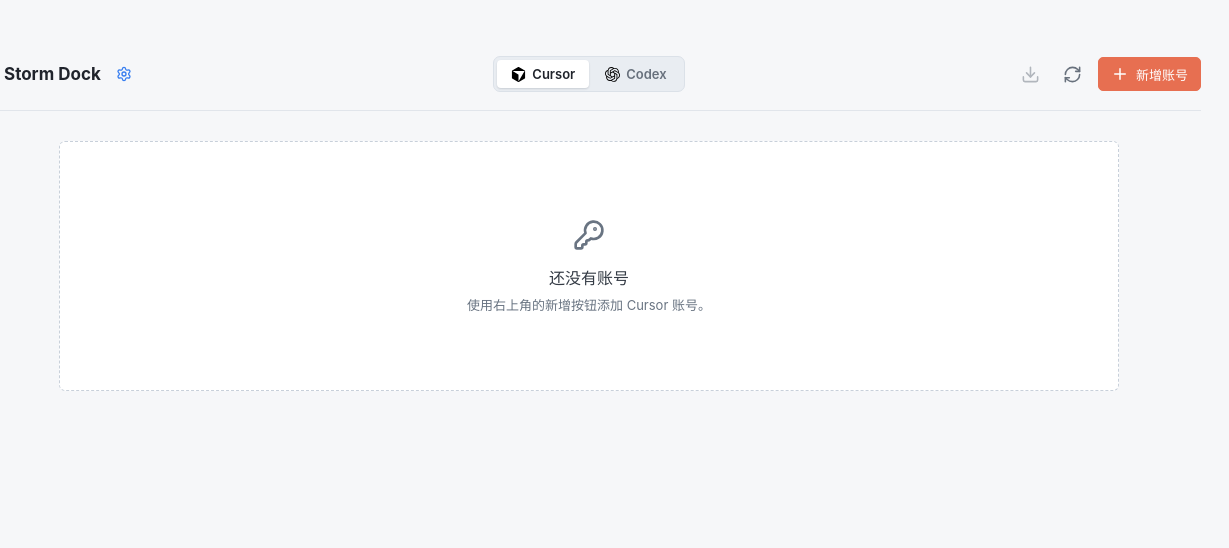
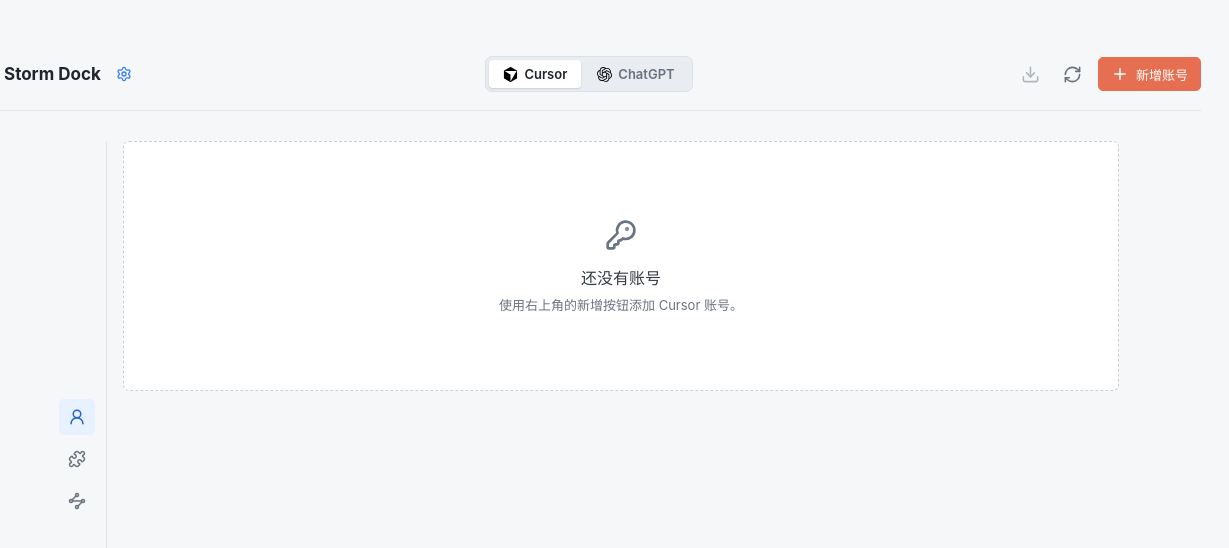
Before and after one commit to tangsj-hub/Storm-Dock, a React app: page / in a window 1280 px wide. Shown: the top 548 px of the page, 51-1280 px from the left. Built offline with nearby package versions, Linux system fonts and the light colour scheme.

Commit message:
更改页面布局

```diff
--- a/src/i18n.ts
+++ b/src/i18n.ts
@@ -5,8 +5,8 @@
   zh: { translation: {
     appName: "Storm Dock", settings: "设置", applications: "应用", refresh: "刷新本机状态", refreshing: "正在刷新本机状态与订阅信息...", refreshed: "本机状态已刷新。", subscriptionsRefreshed: "本机状态与订阅信息已刷新。", subscriptionsRefreshIncomplete: "{{reasons}}", addAccount: "新增账号",
     refreshProgress: "正在刷新账号 {{completed}}/{{total}}...", credentialMissing: "凭证缺失", refreshTokenInvalid: "{{count}} 个账号 Token已失效", refreshCredentialMissing: "{{count}} 个账号凭证缺失", refreshOtherFailed: "{{count}} 个账号刷新失败",
-    accounts: "账号管理", addAccountTitle: "新增账号", back: "返回账号列表", close: "关闭", export: "导出", exported: "账号已导出。", exportTitle: "导出 JSON", exportDescription: "导出内容包含登录凭证和会话信息，请妥善保管。", copy: "复制", copied: "已复制", download: "下载",
-    cursor: "Cursor", codex: "Codex", unsupportedTitle: "Codex 桌面端待支持", unsupportedDescription: "当前版本不会读取或改写 Codex 的登录数据。",
+    accounts: "账号管理", accountSections: "账号功能", manage: "管理", apiKeys: "API Key", plugins: "插件", mcp: "MCP", apiKeysTitle: "API Key", apiKeysDescription: "API Key 管理将在这里提供。", pluginsTitle: "插件", pluginsDescription: "插件管理将在这里提供。", mcpTitle: "MCP", mcpDescription: "MCP 配置将在这里提供。", addAccountTitle: "新增账号", back: "返回账号列表", close: "关闭", export: "导出", exported: "账号已导出。", exportTitle: "导出 JSON", exportDescription: "导出内容包含登录凭证和会话信息，请妥善保管。", copy: "复制", copied: "已复制", download: "下载",
+    cursor: "Cursor", codex: "ChatGPT", unsupportedTitle: "ChatGPT 桌面端待支持", unsupportedDescription: "当前版本不会读取或改写 ChatGPT 的登录数据。",
     emptyTitle: "还没有账号", emptyDescription: "使用右上角的新增按钮添加 Cursor 账号。", tokenInvalid: "Token已失效",
     current: "使用中", switch: "切换", retry: "重试", usage: "用量", delete: "删除", remove: "删除 {{account}}", drag: "拖动 {{account}}", viewUsage: "查看 {{account}} 的用量", exportAccount: "导出 {{account}}",
     usageTitle: "Cursor用量", usageRefresh: "刷新用量", usageLoading: "正在查询 Cursor 用量...", usageRefreshed: "用量已更新。", usagePrimary: "Cursor Models", usageOnDemand: "Other Models", usageUsed: "{{label}} 已用 {{amount}}", usageUsedWithLimit: "{{label}} 已用 {{amount}}（{{percent}}%）", usageReset: "重置日期", usageResetsIn: "将在 {{count}} 天后重置", usageResetsToday: "今天重置", usageResetPassed: "重置日期已过", usageModels: "按模型用量", usageWeekly: "近 7 天", usageWeeklyUnavailable: "近 7 天用量暂不可用。", usageNoModels: "未返回模型请求数据。", usageUnknown: "--", usageAccountMismatch: "返回的用量数据与当前账号不匹配。", usageRequests: "请求", usageUnits: "加权单位", usageCheckedAt: "更新于 {{time}}", usageEmptyTitle: "暂无用量数据", usageEmptyDescription: "刷新后将在这里保存该账号的最近一次用量。",
@@ -25,8 +25,8 @@
   en: { translation: {
     appName: "Storm Dock", settings: "Settings", applications: "Applications", refresh: "Refresh local state", refreshing: "Refreshing local state and subscription details...", refreshed: "Local state refreshed.", subscriptionsRefreshed: "Local state and subscription details refreshed.", subscriptionsRefreshIncomplete: "{{reasons}}", addAccount: "Add account",
     refreshProgress: "Refreshing accounts {{completed}}/{{total}}...", credentialMissing: "Credential missing", refreshTokenInvalid: "{{count}} token expired", refreshCredentialMissing: "{{count}} credential missing", refreshOtherFailed: "{{count}} refresh failed",
-    accounts: "Account management", addAccountTitle: "Add account", back: "Back to accounts", close: "Close", export: "Export", exported: "Accounts exported.", exportTitle: "Export JSON", exportDescription: "Exported data includes sign-in credentials and session information. Keep it secure.", copy: "Copy", copied: "Copied", download: "Download",
-    cursor: "Cursor", codex: "Codex", unsupportedTitle: "Codex desktop support is coming", unsupportedDescription: "This version does not read or change Codex sign-in data.",
+    accounts: "Account management", accountSections: "Account sections", manage: "Manage", apiKeys: "API Key", plugins: "Plugins", mcp: "MCP", apiKeysTitle: "API Key", apiKeysDescription: "API Key management will be available here.", pluginsTitle: "Plugins", pluginsDescription: "Plugin management will be available here.", mcpTitle: "MCP", mcpDescription: "MCP configuration will be available here.", addAccountTitle: "Add account", back: "Back to accounts", close: "Close", export: "Export", exported: "Accounts exported.", exportTitle: "Export JSON", exportDescription: "Exported data includes sign-in credentials and session information. Keep it secure.", copy: "Copy", copied: "Copied", download: "Download",
+    cursor: "Cursor", codex: "ChatGPT", unsupportedTitle: "ChatGPT desktop support is coming", unsupportedDescription: "This version does not read or change ChatGPT sign-in data.",
     emptyTitle: "No accounts yet", emptyDescription: "Use the Add account button to add a Cursor account.", tokenInvalid: "Token expired",
     current: "Current", switch: "Switch", retry: "Retry", usage: "Usage", delete: "Delete", remove: "Delete {{account}}", drag: "Drag {{account}}", viewUsage: "View usage for {{account}}", exportAccount: "Export {{account}}",
     usageTitle: "Cursor usage", usageRefresh: "Refresh usage", usageLoading: "Fetching Cursor usage...", usageRefreshed: "Usage updated.", usagePrimary: "Cursor Models", usageOnDemand: "Other Models", usageUsed: "{{label}} used {{amount}}", usageUsedWithLimit: "{{label}} used {{amount}} ({{percent}}%)", usageReset: "Reset date", usageResetsIn_one: "Resets in {{count}} day", usageResetsIn_other: "Resets in {{count}} days", usageResetsToday: "Resets today", usageResetPassed: "Reset date has passed", usageModels: "Usage by model", usageWeekly: "Last 7 days", usageWeeklyUnavailable: "Last 7 days usage is unavailable.", usageNoModels: "No model request data was returned.", usageUnknown: "--", usageAccountMismatch: "The returned usage data does not match this account.", usageRequests: "requests", usageUnits: "weighted units", usageCheckedAt: "Updated {{time}}", usageEmptyTitle: "No usage data yet", usageEmptyDescription: "Refresh to save the latest usage for this account here.",
--- a/src/pages/accounts/main.tsx
+++ b/src/pages/accounts/main.tsx
@@ -5,10 +5,10 @@
 import * as AlertDialog from "@radix-ui/react-alert-dialog";
 import * as Progress from "@radix-ui/react-progress";
 import * as Tabs from "@radix-ui/react-tabs";
-import { Check, ChartNoAxesCombined, Download, FileOutput, GripVertical, KeyRound, LogIn, Plus, RefreshCw, Settings, Trash2 } from "lucide-react";
+import { Check, ChartNoAxesCombined, Download, FileOutput, GripVertical, KeyRound, LogIn, Plus, Puzzle, RefreshCw, Settings, Trash2, UserRound, Waypoints } from "lucide-react";
 import { invoke } from "@tauri-apps/api/core";
 import { save } from "@tauri-apps/plugin-dialog";
-import { useEffect, useRef, useState } from "react";
+import { type ComponentType, useEffect, useRef, useState } from "react";
 import { createRoot } from "react-dom/client";
 import { useTranslation } from "react-i18next";
 import { Toast, ToastMessage } from "../../components/ToastMessage";
@@ -32,6 +32,10 @@
 };
 
 type SwitchOutcome = { restartRequired: boolean };
+type WorkspaceSection = "accounts" | "plugins" | "mcp";
+const workspaceSections: Array<{ id: WorkspaceSection; icon: ComponentType<{ "aria-hidden"?: boolean | "true" | "false"; size?: number }>; labelKey: string }> = [
+  { id: "accounts", icon: UserRound, labelKey: "accounts" }, { id: "plugins", icon: Puzzle, labelKey: "plugins" }, { id: "mcp", icon: Waypoints, labelKey: "mcp" },
+];
 
 function subscriptionLabel(account: Account, t: (key: string, options?: Record<string, unknown>) => string) {
   const plan = account.subscription.plan;
@@ -74,6 +78,7 @@
   const { t } = useTranslation();
   const [applications, setApplications] = useState<ApplicationStatus[]>([]);
   const [selected, setSelected] = useState<ApplicationKind>("cursor");
+  const [workspaceSection, setWorkspaceSection] = useState<WorkspaceSection>("accounts");
   const [accounts, setAccounts] = useState<Account[]>([]);
   const [busy, setBusy] = useState(false);
   const [refreshing, setRefreshing] = useState(false);
@@ -226,18 +231,32 @@
     try { setExportData(await invoke<unknown>("get_cursor_export_record", { id: account.id })); setExportTarget(account); }
     catch (error) { showError(error); }
   };
+  const renderSection = () => {
+    const applicationLabel = applications.find((app) => app.kind === selected)?.label ?? t(selected);
+    if (workspaceSection !== "accounts") {
+      const section = workspaceSections.find(({ id }) => id === workspaceSection)!;
+      return <div className={styles.placeholder}><h2>{applicationLabel} · {t(`${section.labelKey}Title`)}</h2><p>{t(`${section.labelKey}Description`)} </p></div>;
+    }
+    return selected === "codex" ? <div className={styles.empty}><h2>{t("unsupportedTitle")}</h2><p>{t("unsupportedDescription")}</p></div> : accounts.length === 0 ? <div className={styles.empty}><KeyRound aria-hidden="true" size={32} /><h2>{t("emptyTitle")}</h2><p>{t("emptyDescription")}</p></div> : <DndContext collisionDetection={closestCenter} onDragEnd={({ active, over }) => void reorder(String(active.id), over ? String(over.id) : undefined)} sensors={sensors}><SortableContext items={accounts.map((account) => account.id)} strategy={verticalListSortingStrategy}><div className={styles.accountList}>{accounts.map((account) => <SortableAccount account={account} busy={busy} key={account.id} onExport={(account) => void openAccountExport(account)} onRemove={remove} onSwitch={switchTo} progress={switchProgress?.accountId === account.id ? switchProgress : undefined} />)}</div></SortableContext></DndContext>;
+  };
 
   return <Toast.Provider><main className={styles.shell}>
     <header className={styles.header}>
       <div className={styles.brand}><img alt="" src={logo} /><span>{t("appName")}</span><Tooltip content={t("settings")}><a aria-label={t("settings")} className={styles.settingsButton} href="/settings.html"><Settings aria-hidden="true" size={16} /></a></Tooltip></div>
       <Tabs.Root className={styles.switcher} onValueChange={(value) => setSelected(value as ApplicationKind)} value={selected}><Tabs.List aria-label={t("applications")}>
-        {(["cursor", "codex"] as const).map((kind) => <Tabs.Trigger className={styles.appTab} key={kind} value={kind}><img alt="" src={kind === "cursor" ? cursorIcon : codexIcon} />{applications.find((app) => app.kind === kind)?.label ?? t(kind)}</Tabs.Trigger>)}
+        {(["cursor", "codex"] as const).map((kind) => <Tabs.Trigger className={styles.appTab} key={kind} value={kind}><img alt="" src={kind === "cursor" ? cursorIcon : codexIcon} />{kind === "codex" ? t("codex") : applications.find((app) => app.kind === kind)?.label ?? t(kind)}</Tabs.Trigger>)}
       </Tabs.List></Tabs.Root>
       <div className={styles.toolbar}><Tooltip content={t("export")}><button aria-label={t("export")} className={styles.iconButton} disabled={busy || !isCursor || !accounts.length} onClick={() => void exportAccounts()} type="button"><Download aria-hidden="true" size={19} /></button></Tooltip><Tooltip content={t("refresh")}><button aria-label={t("refresh")} className={styles.iconButton} disabled={busy} onClick={() => void refresh()} type="button"><RefreshCw aria-hidden="true" className={refreshing ? styles.spinning : undefined} size={19} /></button></Tooltip><a aria-disabled={busy || !isCursor} className={styles.addButton} href={busy || !isCursor ? undefined : "/add.html"}><Plus aria-hidden="true" size={18} />{t("addAccount")}</a></div>
     </header>
     <section className={styles.workspace}>
-      {selected === "codex" ? <div className={styles.empty}><h2>{t("unsupportedTitle")}</h2><p>{t("unsupportedDescription")}</p></div> : accounts.length === 0 ? <div className={styles.empty}><KeyRound aria-hidden="true" size={32} /><h2>{t("emptyTitle")}</h2><p>{t("emptyDescription")}</p></div> :
-        <DndContext collisionDetection={closestCenter} onDragEnd={({ active, over }) => void reorder(String(active.id), over ? String(over.id) : undefined)} sensors={sensors}><SortableContext items={accounts.map((account) => account.id)} strategy={verticalListSortingStrategy}><div className={styles.accountList}>{accounts.map((account) => <SortableAccount account={account} busy={busy} key={account.id} onExport={(account) => void openAccountExport(account)} onRemove={remove} onSwitch={switchTo} progress={switchProgress?.accountId === account.id ? switchProgress : undefined} />)}</div></SortableContext></DndContext>}
+      <aside aria-label={t("accountSections")} className={styles.sidebar}>
+        <nav className={styles.sidebarNav}>
+          {workspaceSections.map(({ id, icon: Icon, labelKey }) => <Tooltip content={t(labelKey)} key={id}><button aria-label={t(labelKey)} aria-current={workspaceSection === id ? "page" : undefined} className={`${styles.sidebarItem} ${workspaceSection === id ? styles.sidebarItemActive : ""}`} onClick={() => setWorkspaceSection(id)} type="button"><Icon aria-hidden="true" size={18} /></button></Tooltip>)}
+        </nav>
+      </aside>
+      <div className={styles.content}>
+        {renderSection()}
+      </div>
     </section>
   </main>
   <AlertDialog.Root onOpenChange={(open) => { if (!open && restartDialog) cancelRestart(); }} open={Boolean(restartDialog)}><AlertDialog.Portal><AlertDialog.Overlay className={styles.dialogOverlay} /><AlertDialog.Content className={styles.dialogContent}><AlertDialog.Title>{t("restartDialogTitle")}</AlertDialog.Title><AlertDialog.Description>{t("restartDialogDescription")}</AlertDialog.Description><p className={styles.dialogWarning}>{t("restartDialogWarning")}</p><div className={styles.dialogActions}><AlertDialog.Cancel asChild><button autoFocus className={styles.dialogCancel} onClick={cancelRestart} type="button">{t("cancelCountdown", { seconds: countdown })}</button></AlertDialog.Cancel><button className={styles.dialogConfirm} onClick={() => void forceRestart()} type="button">{t("forceRestart")}</button></div></AlertDialog.Content></AlertDialog.Portal></AlertDialog.Root>
--- a/src/pages/accounts/page.module.css
+++ b/src/pages/accounts/page.module.css
@@ -16,7 +16,14 @@
 .addButton { align-items: center; background: #e76f51; border: 1px solid #e76f51; border-radius: 5px; color: #fff; display: inline-flex; font-size: 13px; font-weight: 650; gap: 7px; min-height: 34px; padding: 0 12px; text-decoration: none; }
 .addButton:hover { background: #c9573d; }
 .addButton[aria-disabled="true"] { opacity: .48; pointer-events: none; }
-.workspace { flex: 1; margin: 30px auto 0; max-width: var(--page-content-width); min-height: 0; overflow-y: auto; width: 100%; }
+.workspace { display: grid; flex: 1; gap: 16px; grid-template-columns: 48px minmax(0, 1fr); margin: 30px auto 0; max-width: var(--page-content-width); min-height: 0; overflow: hidden; width: 100%; }
+.sidebar { align-items: center; border-right: 1px solid #e1e5eb; display: flex; padding: 4px 8px 0 0; }
+.sidebarNav { display: grid; gap: 6px; }
+.sidebarItem { align-items: center; background: transparent; border: 0; border-radius: 5px; color: #68717d; display: inline-flex; height: 36px; justify-content: center; padding: 0; width: 36px; }
+.sidebarItem:hover { background: #edf1f5; color: #20242c; }
+.sidebarItemActive { background: #e8f1ff; color: #2464c3; }
+.sidebarItemActive:hover { background: #e8f1ff; color: #2464c3; }
+.content { min-width: 0; min-height: 0; overflow-y: auto; }
 .accountList { display: grid; gap: 8px; }
 .accountCard { align-items: center; background: #fff; border: 1px solid #dfe4ea; border-radius: 6px; display: grid; grid-template-columns: 28px 1fr auto; min-height: 72px; padding: 10px 14px; transition: border-color .15s, box-shadow .15s; }
 .accountCard:hover { border-color: #b8c5d4; box-shadow: 0 2px 5px rgb(30 42 58 / 7%); }
@@ -47,6 +54,12 @@
 .empty { align-items: center; background: #fff; border: 1px dashed #c8d0da; border-radius: 6px; color: #697482; display: flex; flex-direction: column; justify-content: center; min-height: 250px; text-align: center; }
 .empty h2 { color: #343b45; font-size: 16px; margin: 14px 0 6px; }
 .empty p { font-size: 13px; }
+.placeholder { align-items: center; background: #fff; border: 1px dashed #c8d0da; border-radius: 6px; color: #697482; display: flex; flex-direction: column; justify-content: center; min-height: 250px; text-align: center; }
+.placeholder h2 { color: #343b45; font-size: 16px; margin: 0 0 6px; }
+.placeholder p { font-size: 13px; }
+.placeholder { align-items: center; background: #fff; border: 1px dashed #c8d0da; border-radius: 6px; color: #697482; display: flex; flex-direction: column; justify-content: center; min-height: 250px; text-align: center; }
+.placeholder h2 { color: #343b45; font-size: 16px; margin: 0 0 6px; }
+.placeholder p { font-size: 13px; }
 .toastViewport { bottom: 24px; display: grid; gap: 10px; list-style: none; margin: 0; max-width: 390px; outline: none; padding: 0; position: fixed; right: 24px; width: calc(100vw - 48px); z-index: 20; }
 .dialogOverlay { background: rgb(20 29 40 / 42%); inset: 0; position: fixed; z-index: 30; }
 .dialogContent { background: #fff; border: 1px solid #dce3eb; border-radius: 7px; box-shadow: 0 18px 42px rgb(20 29 40 / 24%); left: 50%; max-width: 440px; padding: 24px; position: fixed; top: 50%; transform: translate(-50%, -50%); width: calc(100vw - 48px); z-index: 31; }
```
Also changed, not shown: 1 other file.
